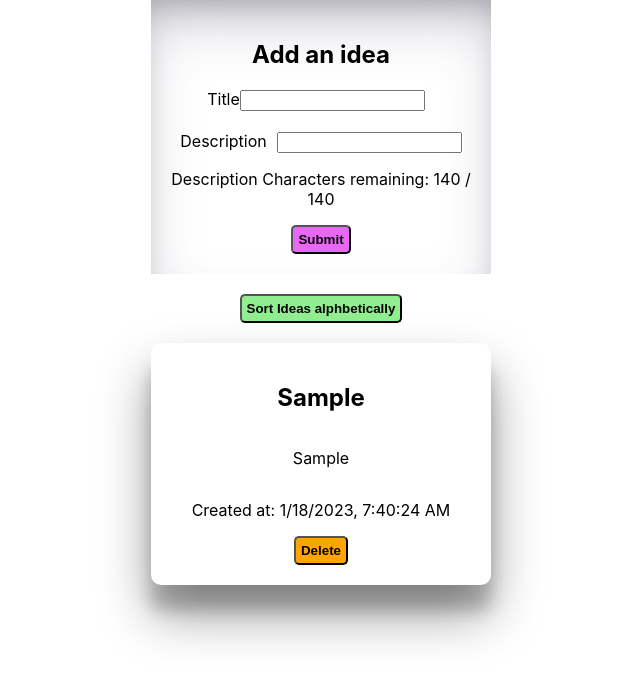
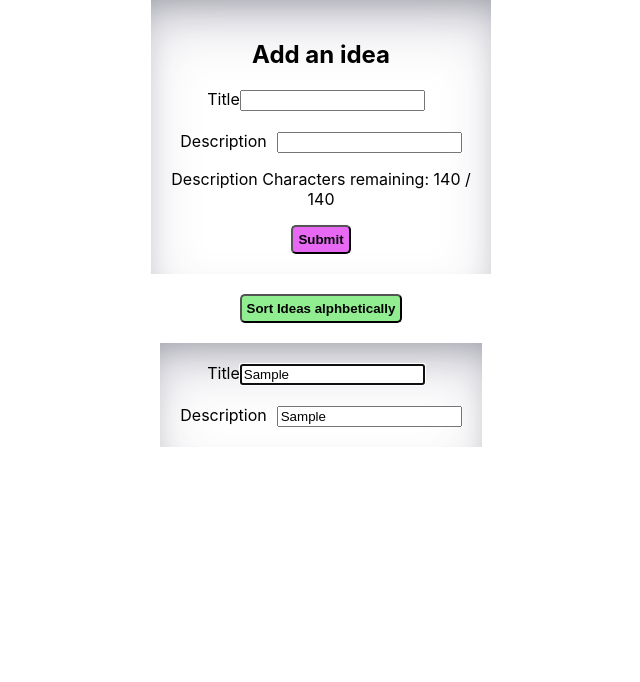
Before and after one commit to alexalikhani95/Idea-Board, a React (Create React App) app: page / in a window 1280 px wide. Both pictures are taken after typing "Sample", "Sample" into the empty fields and a click on the button "Submit". Shown: the top 682 px of the page, without its empty margins (319-959 px from the left). Built offline with nearby package versions, Linux system fonts and the light colour scheme.

Commit message:
Basic Form for both adding and creating idea (without functionality yet)

```diff
--- /dev/null
+++ b/src/components/Form.tsx
@@ -0,0 +1,83 @@
+import "../styles/IdeaForm.css";
+import { useForm} from "react-hook-form";
+import {v4 as uuidv4} from 'uuid'
+import { IdeaContextType, IdeaType} from "../types/Idea";
+import { useContext } from "react";
+import {IdeaContext} from "../context/IdeaContext";
+
+
+
+type FormType = {
+  idea: IdeaType
+  isAddForm: boolean
+}
+
+type Inputs = {
+  title: string,
+  description: string,
+};
+
+const Form = ({idea, isAddForm}: FormType) => {
+  //@ts-ignore
+  const {handleAddIdea } = useContext(IdeaContext) as IdeaContextType;
+  const { register, handleSubmit, formState: { errors }, reset, watch } = useForm<Inputs>({
+    defaultValues: {
+      title: idea.title,
+      description: idea.description
+    }
+  });
+
+
+  const submitForm = ( data: Inputs) => {
+    handleAddIdea({
+      id: uuidv4(),
+      title: data.title,
+      description: data.description,
+      createdAt: new Date().toLocaleString(),
+    })
+
+    reset()
+  }
+
+  return (
+    <div className="add-idea-card">
+     {isAddForm && <h2>Add an idea</h2> }
+
+      <form onSubmit={handleSubmit(submitForm)}>
+        <div>
+          <label>
+            Title
+          <input
+            type="text"
+            autoFocus={true}
+            {...register("title", { required: true })}
+            style={{ marginRight: "10px" }}
+          />
+          </label>
+        </div>
+        {errors.title?.type === 'required' && <span style={{ color: "red" }}>A title is required</span>}
+        <div style={{marginTop: '20px'}}>
+          <label>
+            Description
+          <input
+            {...register("description", { required: true })}
+            maxLength={140}
+            style={{ marginLeft: "10px" }}
+          />
+          </label>
+        </div>
+        {errors.description?.type === 'required' && <span style={{ color: "red" }}>A description is required</span>}
+        {isAddForm &&
+        <>
+        <p>Description Characters remaining: {140 - watch("description").length} / 140</p>
+        <button type="submit" className="add-idea-button">
+          Submit
+        </button>
+        </>
+}
+      </form>
+    </div>
+  );
+};
+
+export default Form;
--- a/src/components/Ideas.tsx
+++ b/src/components/Ideas.tsx
@@ -3,6 +3,7 @@ import { IdeaContext } from "../context/IdeaContext";
 import { IdeaType, IdeaContextType } from "../types/Idea";
 import IdeaTile from "./IdeaTile";
 import "../styles/Ideas.css";
+import Form from "./Form";
 
 const Ideas = () => {
     //@ts-ignore
@@ -35,9 +36,9 @@ const Ideas = () => {
       <button onClick={() => handleSort()} className="sort-button">
         {sort === "created" ? "Sort Ideas alphbetically" : "Sort ideas by creation date"}
       </button>
-      <div className="idea-tiles-container">
+      <div className="idea-tiles-container" style={{marginTop: '20px'}}>
         {sortedIdeas.map((idea: IdeaType) => (
-          <IdeaTile idea={idea} key={idea.createdAt} />
+          <Form idea={idea} key={idea.id} isAddForm={false}/>
         ))}
       </div>
     </div>
--- a/src/styles/IdeaForm.css
+++ b/src/styles/IdeaForm.css
@@ -18,3 +18,13 @@
 .add-idea-button:hover {
   background-color: lightpink;
 }
+
+.editing-title {
+  background-color: #fff;
+  border: 2px solid blue
+}
+
+.add-input {
+  border: none;
+  font-weight: bold;
+}
--- a/src/styles/IdeaTile.css
+++ b/src/styles/IdeaTile.css
@@ -5,6 +5,7 @@
   margin: 20px;
   padding: 20px;
   box-shadow: 0 29px 52px rgba(0, 0, 0, 0.4), 0 25px 16px rgba(0, 0, 0, 0.2);
+  background-color: lightgrey;
 }
 
 .idea-tile-section {
```
